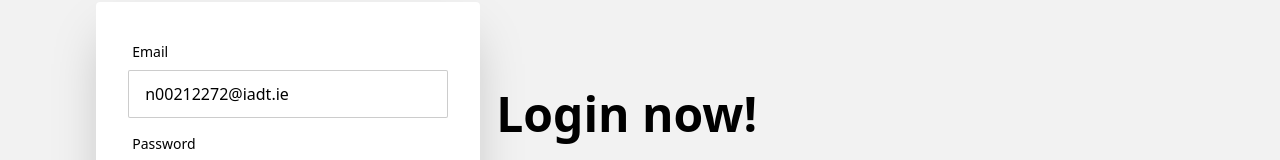
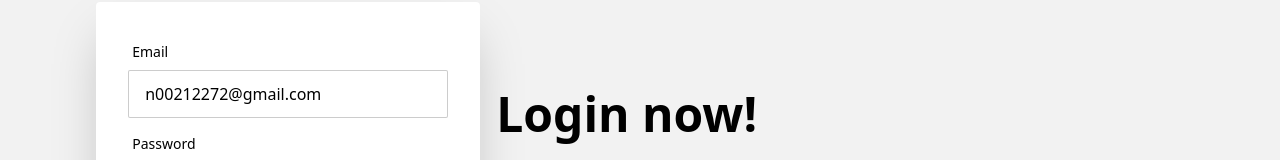
Before and after one commit to N00212272/courses-api-kacper-ca2, a React (Create React App) app: page / in a window 1280 px wide. Shown: the part 318-478 px from the top of the page. Built offline with nearby package versions, Linux system fonts and the light colour scheme.

Commit message:
changed default login

```diff
--- a/src/pages/Login.js
+++ b/src/pages/Login.js
@@ -8,7 +8,7 @@ import { Link } from 'react-router-dom';
 const Login = ({ auth, onAuth }) => {
   // State to manage form data
   const [form, setForm] = useState({
-    email: "n00212272@iadt.ie",
+    email: "n00212272@gmail.com",
     password: "Secret123"
   });
 
```
